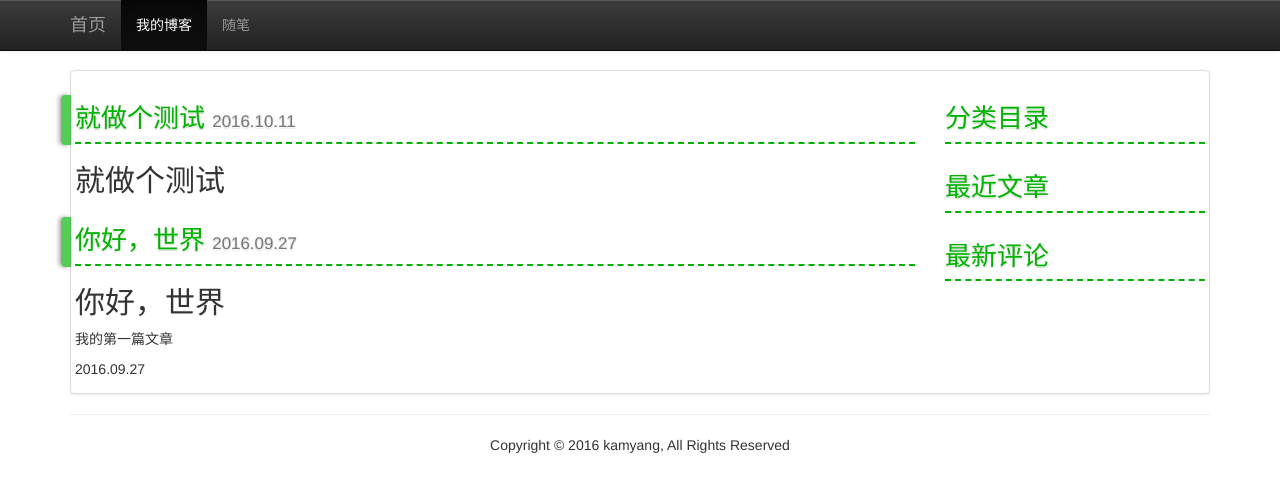
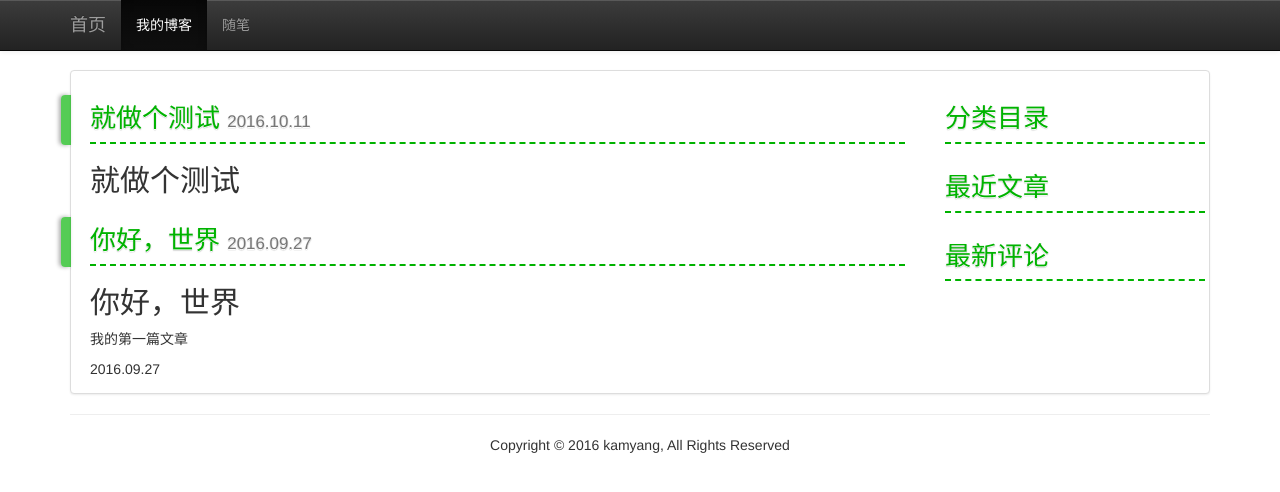
Before and after one commit to YangYanMing168/kamyang, a Jekyll site: the page built from index.html, in a window 1280 px wide. Shown: the top 492 px of the page. Built offline with Jekyll 4.4.1, drawn with Linux system fonts in a browser that asks for light colours.

Commit message:
添加 boostrap 样式

```diff
--- a/assests/css/blogCss.css
+++ b/assests/css/blogCss.css
@@ -16,6 +16,10 @@ a {
     text-decoration: none;
 }
 
+article {
+    padding: 0px 10px 0px 15px;
+}
+
 article > .title a:hover {
     color: #009000;
     text-decoration: none;
@@ -28,7 +32,7 @@ article > .title a:visited {
 article > .title:after {
     content: " ";
     position: absolute;
-    left: -14px;
+    left: -29px;
     display: inline-block;
     width: 10px;
     height: 50px;
--- a/index.html
+++ b/index.html
@@ -4,16 +4,18 @@ title: 我的Blog
 ---
 <div class=" thumbnail">
     <div class="row">
-        <article class="pull-left col-lg-9">
+        <div class="pull-left col-lg-9">
+            <article>
                 {% for post in site.posts %}
                 <h3 class="title"><a href="{{ site.baseurl }}{{ post.url }}">{{ post.title}}</a>
                     <small>{{ post.date | date: "%F" | replace: '-', '.' }}</small>
                 </h3>
                 <div>
-                {{ post.excerpt }}
+                    {{ post.excerpt }}<!--显示摘要-->
                 </div>
                 {% endfor %}
             </article>
+        </div>
         <div class="col-lg-3">
             <h3>分类目录</h3>
 
```
Lines whose indentation alone changed are shown as unchanged.
